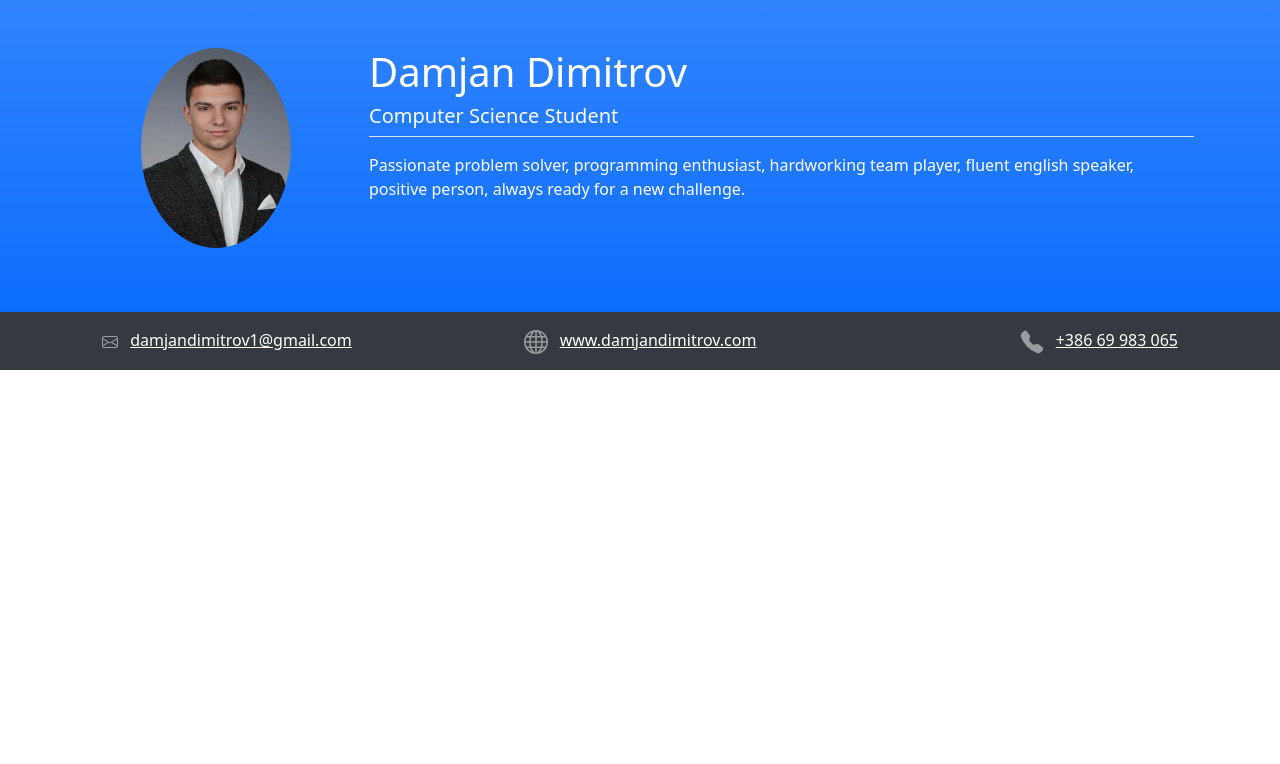
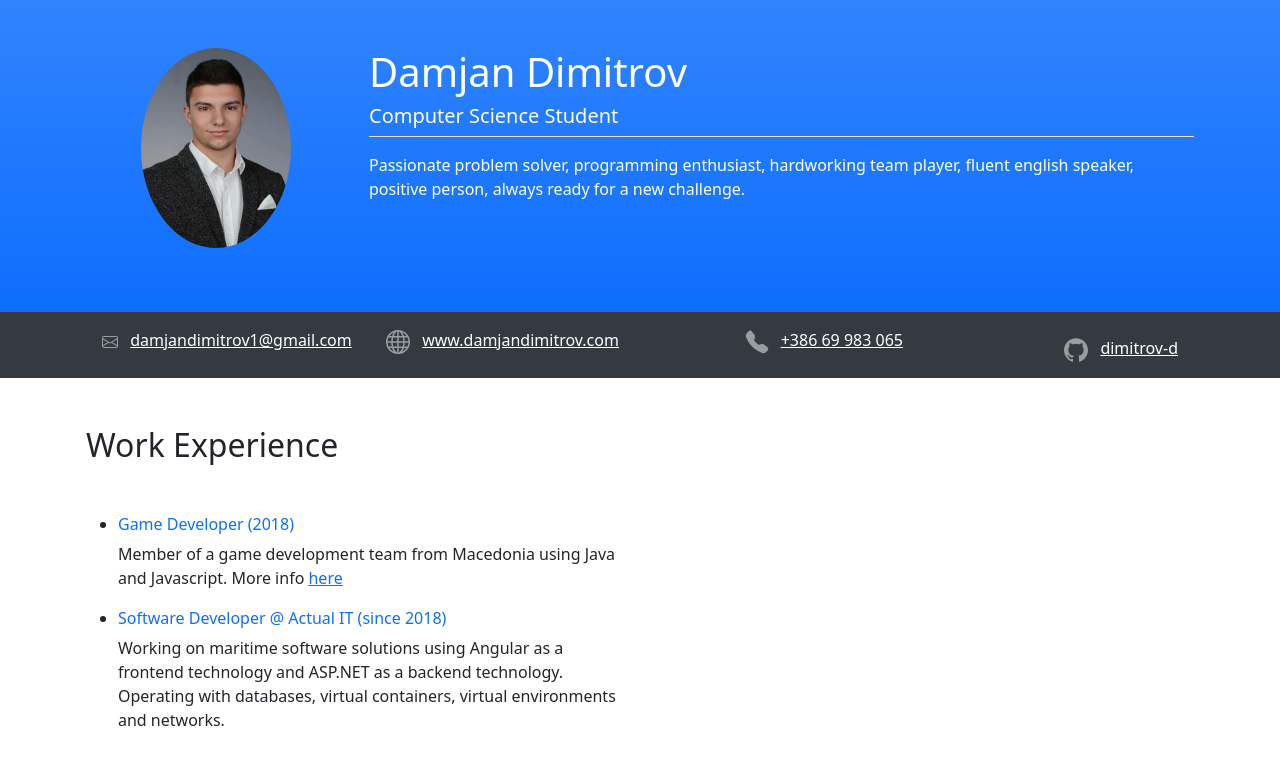
Before and after one commit to dimitrov-d/dimitrov-d.github.io, a plain HTML site: page index.html in a window 1280 px wide. Drawn offline with nearby package versions, Linux system fonts and the light colour scheme.

Commit message:
Work experiences

```diff
--- a/index.html
+++ b/index.html
@@ -42,14 +42,38 @@
         </svg>
         <a href="#" class="text-white ml-2">+386 69 983 065</a>
       </div>
+       <div class="col-md mt-2 text-md-right">
+        <svg width="1.5em" height="1.5em" version="1.1" id="Capa_1" xmlns="http://www.w3.org/2000/svg" xmlns:xlink="http://www.w3.org/1999/xlink" x="0px" y="0px" fill="currentColor"
+	 viewBox="0 0 512 512" style="enable-background:new 0 0 512 512;" xml:space="preserve">
+		<path d="M255.968,5.329C114.624,5.329,0,120.401,0,262.353c0,113.536,73.344,209.856,175.104,243.872
+			c12.8,2.368,17.472-5.568,17.472-12.384c0-6.112-0.224-22.272-0.352-43.712c-71.2,15.52-86.24-34.464-86.24-34.464
+			c-11.616-29.696-28.416-37.6-28.416-37.6c-23.264-15.936,1.728-15.616,1.728-15.616c25.696,1.824,39.2,26.496,39.2,26.496
+			c22.848,39.264,59.936,27.936,74.528,21.344c2.304-16.608,8.928-27.936,16.256-34.368
+			c-56.832-6.496-116.608-28.544-116.608-127.008c0-28.064,9.984-51.008,26.368-68.992c-2.656-6.496-11.424-32.64,2.496-68
+			c0,0,21.504-6.912,70.4,26.336c20.416-5.696,42.304-8.544,64.096-8.64c21.728,0.128,43.648,2.944,64.096,8.672
+			c48.864-33.248,70.336-26.336,70.336-26.336c13.952,35.392,5.184,61.504,2.56,68c16.416,17.984,26.304,40.928,26.304,68.992
+			c0,98.72-59.84,120.448-116.864,126.816c9.184,7.936,17.376,23.616,17.376,47.584c0,34.368-0.32,62.08-0.32,70.496
+			c0,6.88,4.608,14.88,17.6,12.352C438.72,472.145,512,375.857,512,262.353C512,120.401,397.376,5.329,255.968,5.329z"/>
+            </svg>
+           <a href="https://github.com/dimitrov-d" class="text-white ml-2">dimitrov-d</a>
     </div>
-  </div>
+      </div>
+          </div>
 </nav>
       <main class="container">
   <div class="row">
     <div class="col-md mb-5">
-     <!-- work experience -->
-    </div>
+<h2 class="mb-5">Work Experience</h2>
+<ul>
+  <li>
+    <h6 class="text-primary">Game Developer (2018)</h6>
+    <p>Member of a game development team from Macedonia using Java and Javascript. More info <a href="https://www.facebook.com/underworldmk">here</a></p>
+  </li>
+  <li>
+    <h6 class="text-primary">Software Developer @ Actual IT (since 2018)</h6>
+    <p>Working on maritime software solutions using Angular as a frontend technology and ASP.NET as a backend technology. Operating with databases, virtual containers, virtual environments and networks.</p>
+  </li>
+</ul>    </div>
     <div class="col-md mb-5">
      <!-- education -->
     </div>
```
Also changed, not shown: asssets/github.svg (added).
